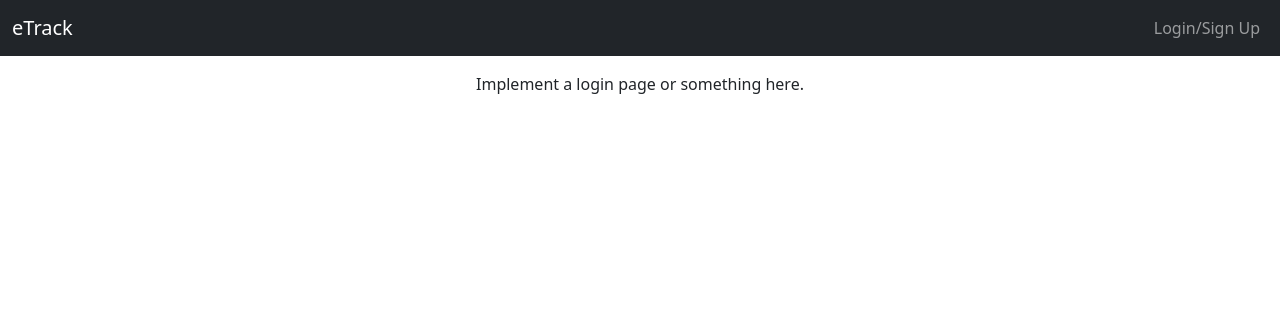
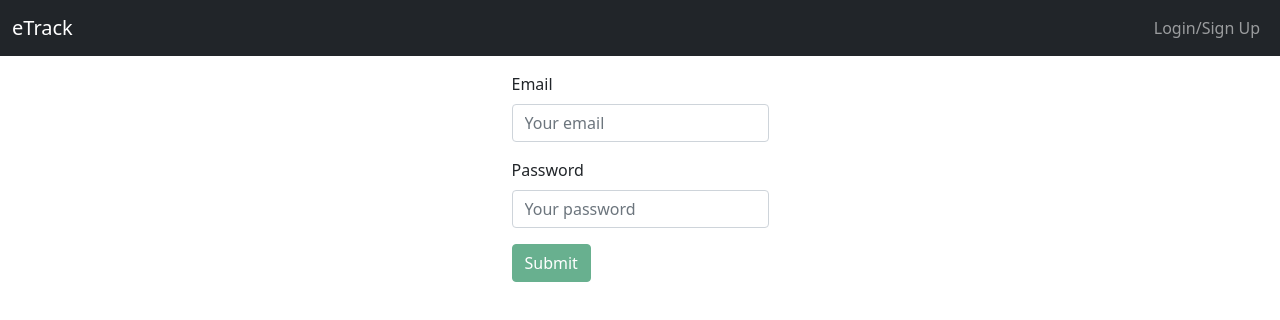
Before and after one commit to JunoNguyen/eTrack, a React (Create React App) app in the folder client/: page / in a window 1280 px wide. Shown: the top 320 px of the page. Built offline with nearby package versions, Linux system fonts and the light colour scheme.

Commit message:
set home page

```diff
--- a/client/src/pages/BasePage.js
+++ b/client/src/pages/BasePage.js
@@ -1,9 +1,14 @@
-import React from 'react';
+import React, { useState } from 'react';
+import LoginForm from '../components/LoginForm';
+import SignupForm from '../components/SignupForm';
 
 export default function BasePage() {
+
+    const [method, setMethod] = useState('login');
+
     return (
         <div>
-            Implement a login page or something here.
+            <LoginForm />
         </div>
     )
 };
```
